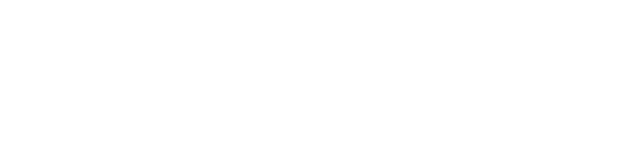
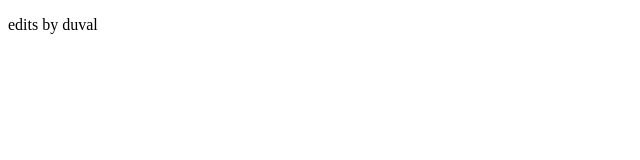
Before and after one commit to AngusGardnerWKC/duval, a plain HTML site: page DuvalWork/index.html in a window 1280 px wide. Shown: the whole page, without its empty margins (0-640 px from the left). Drawn offline with Linux system fonts and the light colour scheme.

Commit message:
Test changes by Duval

```diff
--- a/DuvalWork/index.html
+++ b/DuvalWork/index.html
@@ -5,5 +5,7 @@
 </head>
 <body>
 
+<p>edits by duval<p>
+
 </body>
 </html>
```
